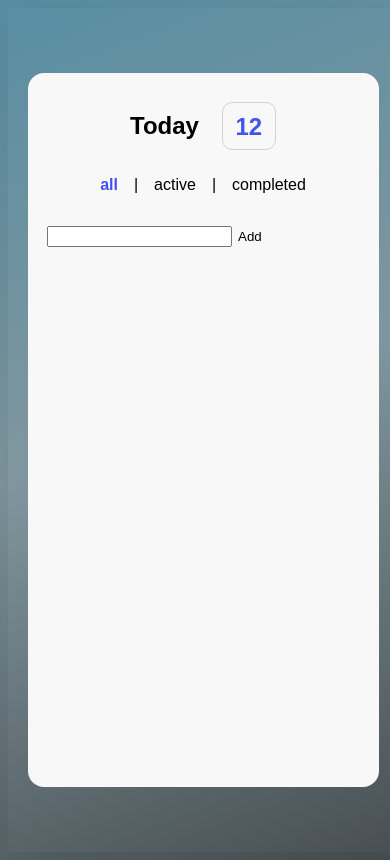
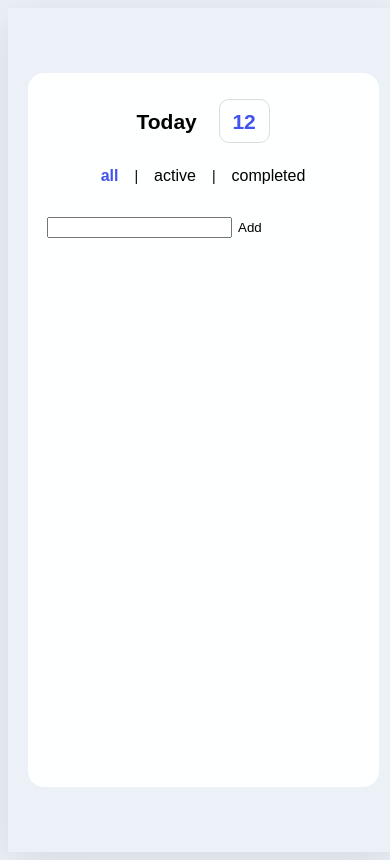
Before and after one commit to eunmilee89/todo-list-app, a React (Vite) app: page / in a window 390 px wide. Built offline with nearby package versions, Linux system fonts and the light colour scheme.

Commit message:
design: 기본 컬러 추가 및 반응형 폰트 사이즈 추가

```diff
--- a/src/App.css
+++ b/src/App.css
@@ -1,10 +1,14 @@
 :root {
   --color-bg-dark: #141517;
-  --color-bg: #f9f8f8;
-  --color-grey: #d1d1d1;
+  --color-bg: #feffff;
+  --color-grey: #dcdcdc;
+  --color-dark-grey: #8d8d8d;
   --color-text: #22243b;
   --color-text-white: #ffffff;
   --color-accent: #4052f0;
+  --color-shadow: rgba(0, 0, 0, 0.1);
+  --color-warning: #ff4d4d;
+  --color-warning-bg: rgba(255, 77, 77, 0.2);
 }
 
 *::before,
@@ -21,13 +25,8 @@ body {
   display: flex;
   justify-content: center;
   align-items: center;
-  background: linear-gradient(
-    159deg,
-    rgba(88, 142, 163, 1) 0%,
-    rgba(128, 150, 158, 1) 48%,
-    rgba(72, 79, 82, 1) 100%
-  );
-  box-shadow: rgba(0, 0, 0, 0.1) 0px 10px 50px;
+  background-color: #ebf1f7;
+  box-shadow: var(--color-shadow) 0px 10px 50px;
 }
 
 #root {
@@ -60,3 +59,9 @@ li {
 input:focus {
   outline: none;
 }
+
+@media (max-width: 500px) {
+  body {
+    font-size: 14px;
+  }
+}
```
